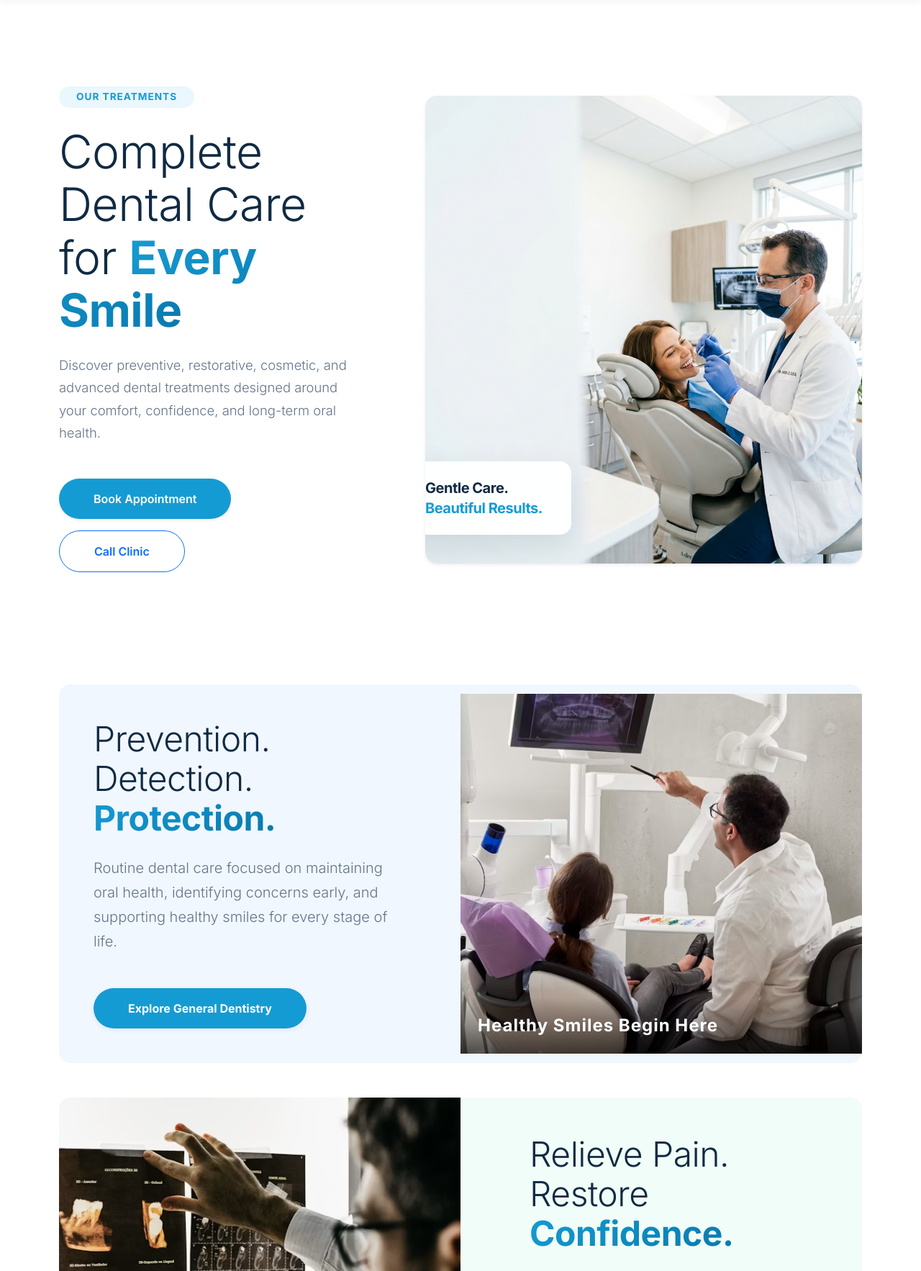
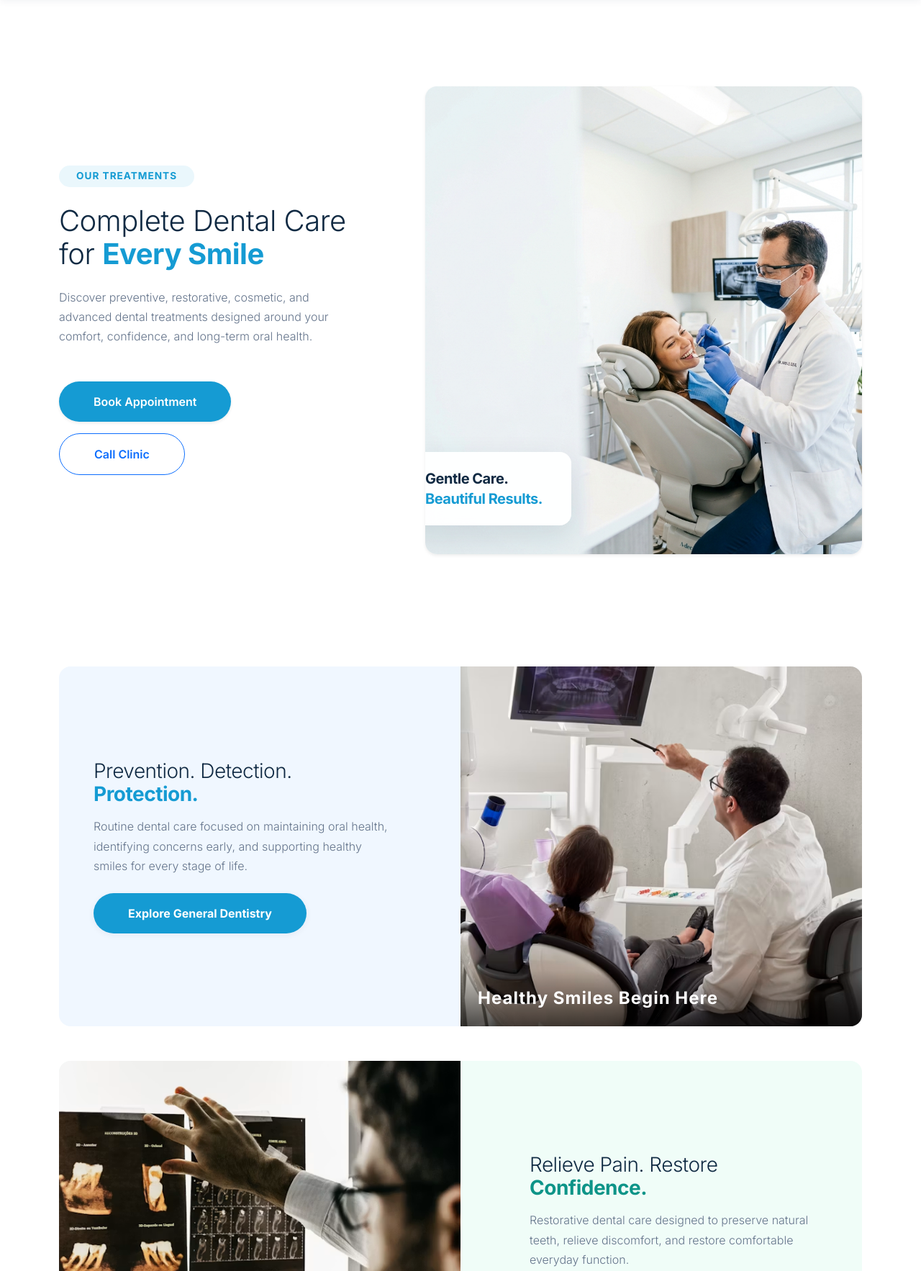
Before and after one commit to gangasagar12/carefirst-dental-clinic, a Django app: page /treatments/ in a window 1280 px wide. Shown: the part 138-1904 px from the top of the page at 72% size. Run offline with Django 5.2, Linux system fonts and the light colour scheme.

Commit message:
Fix: Shrink all headings by 50% and apply distinct accent colors for categories

```diff
--- a/static/css/treatments.css
+++ b/static/css/treatments.css
@@ -16,6 +16,9 @@
     -webkit-background-clip: text;
     -webkit-text-fill-color: transparent;
 }
+.text-teal { color: #0D9488 !important; }
+.text-purple { color: #7C3AED !important; }
+.text-orange { color: #EA580C !important; }
 
 /* Animations & Transitions */
 .transition-smooth {
--- a/templates/pages/treatments_partials/emergency_banner.html
+++ b/templates/pages/treatments_partials/emergency_banner.html
@@ -9,10 +9,10 @@
     <div class="container py-5 my-lg-4 position-relative" style="z-index: 2;">
         <div class="row justify-content-center text-center">
             <div class="col-lg-8 fade-up">
-                <h1 class="editorial-heading display-3 text-white mb-4 fw-bold">
+                <h1 class="editorial-heading h2 text-white mb-3 fw-bold">
                     Dental Emergency?
                 </h1>
-                <p class="lead text-white-50 mb-5 fs-4" style="font-weight: 300;">
+                <p class="text-white-50 mb-4" style="font-weight: 300;">
                     Prompt care for dental pain, swelling, injury, broken teeth, or urgent oral concerns. We are here to help you when you need it most.
                 </p>
                 <div class="d-flex justify-content-center gap-3">
--- a/templates/pages/treatments_partials/featured_treatments_grid.html
+++ b/templates/pages/treatments_partials/featured_treatments_grid.html
@@ -2,8 +2,8 @@
 <section class="featured-treatments py-5 bg-white">
     <div class="container py-5 my-lg-4">
         <div class="mb-5 fade-up">
-            <h1 class="editorial-heading display-4 text-navy">
-                Featured <strong class="text-gradient-primary">Treatments</strong>
+            <h1 class="editorial-heading h2 text-navy">
+                Featured <strong class="text-primary">Treatments</strong>
             </h1>
         </div>
 
--- a/templates/pages/treatments_partials/patient_journey.html
+++ b/templates/pages/treatments_partials/patient_journey.html
@@ -2,8 +2,8 @@
 <section class="patient-journey py-5 bg-white border-bottom border-light">
     <div class="container py-5 my-lg-4">
         <div class="text-center mb-5 pb-lg-4 fade-up">
-            <h1 class="editorial-heading display-4 text-navy mb-4">
-                Your Journey to a <strong class="text-gradient-primary">Healthier Smile</strong>
+            <h1 class="editorial-heading h2 text-navy mb-4">
+                Your Journey to a <strong class="text-primary">Healthier Smile</strong>
             </h1>
         </div>
 
--- a/templates/pages/treatments_partials/signature_treatment.html
+++ b/templates/pages/treatments_partials/signature_treatment.html
@@ -8,15 +8,15 @@
             </div>
             <div class="col-lg-6 fade-up" style="animation-delay: 0.2s;">
                 <div class="ps-lg-5">
-                    <h2 class="editorial-heading display-4 text-navy mb-4">
-                        Save Your Natural <strong class="text-gradient-primary">Tooth</strong>
+                    <h2 class="editorial-heading h2 text-navy mb-3">
+                        Save Your Natural <strong class="text-primary">Tooth</strong>
                     </h2>
 
                     <div class="bg-primary-light p-4 rounded-4 mb-4 border-start border-primary border-4">
                         <p class="fst-italic text-navy mb-0 fs-5">“Preserving your natural tooth whenever possible.”</p>
                     </div>
 
-                    <p class="text-secondary-brand mb-5 fs-5" style="line-height: 1.7; font-weight: 300;">
+                    <p class="text-secondary-brand mb-4" style="line-height: 1.7; font-weight: 300;">
                         Our advanced endodontic therapy removes infection from deep within the tooth, relieving pain and preventing extraction. With modern rotary technology and expert anesthesia, this procedure is as comfortable as a routine filling.
                     </p>
 
@@ -33,12 +33,12 @@
         <div class="row align-items-center g-5">
             <div class="col-lg-6 order-2 order-lg-1 fade-up" style="animation-delay: 0.2s;">
                 <div class="pe-lg-5">
-                    <h2 class="editorial-heading display-4 text-navy mb-4">
-                        Replace Missing Teeth with <strong class="text-gradient-primary">Confidence</strong>
+                    <h2 class="editorial-heading h2 text-navy mb-3">
+                        Replace Missing Teeth with <strong class="text-teal">Confidence</strong>
                     </h2>
 
                     <div class="bg-white shadow-sm p-4 rounded-4 mb-4">
-                        <p class="text-secondary-brand mb-0 fs-5" style="line-height: 1.7; font-weight: 300;">
+                        <p class="text-secondary-brand mb-0" style="line-height: 1.7; font-weight: 300;">
                             Dental implants are the absolute gold standard for tooth replacement. They act as artificial roots, providing a permanent foundation for custom crowns that look, feel, and function exactly like natural teeth.
                         </p>
                     </div>
@@ -62,11 +62,11 @@
             </div>
             <div class="col-lg-6 fade-up" style="animation-delay: 0.2s;">
                 <div class="ps-lg-5">
-                    <h2 class="editorial-heading display-4 text-navy mb-4">
-                        A Brighter Smile Starts <strong class="text-gradient-primary">Today</strong>
+                    <h2 class="editorial-heading h2 text-navy mb-3">
+                        A Brighter Smile Starts <strong class="text-orange">Today</strong>
                     </h2>
 
-                    <p class="text-secondary-brand mb-5 fs-5" style="line-height: 1.7; font-weight: 300;">
+                    <p class="text-secondary-brand mb-4" style="line-height: 1.7; font-weight: 300;">
                         Reverse years of staining from coffee, tea, and aging in just one visit. Our professional whitening treatments are safe for your enamel and deliver dramatically vibrant, long-lasting results that boost your self-confidence immediately.
                     </p>
 
--- a/templates/pages/treatments_partials/treatment_category_card.html
+++ b/templates/pages/treatments_partials/treatment_category_card.html
@@ -6,10 +6,10 @@
         <div class="row align-items-center g-0 mb-5 overflow-hidden rounded-4 fade-up" style="background-color: #F0F7FF;">
             <div class="col-lg-6 order-2 order-lg-1 p-5 p-xl-5">
                 <div class="pe-xl-5">
-                    <h2 class="editorial-heading display-5 text-navy mb-4">
-                        Prevention. Detection. <strong class="text-gradient-primary">Protection.</strong>
+                    <h2 class="editorial-heading h3 text-navy mb-3">
+                        Prevention. Detection. <strong class="text-primary">Protection.</strong>
                     </h2>
-                    <p class="text-secondary-brand mb-5 fs-5" style="line-height: 1.7; font-weight: 300;">
+                    <p class="text-secondary-brand mb-4" style="line-height: 1.7; font-weight: 300;">
                         Routine dental care focused on maintaining oral health, identifying concerns early, and supporting healthy smiles for every stage of life.
                     </p>
                     <a href="{% url 'treatments' %}" class="btn btn-primary px-5 py-3 rounded-pill fw-bold transition-smooth hover-lift">Explore General Dentistry</a>
@@ -37,10 +37,10 @@
             </div>
             <div class="col-lg-6 p-5 p-xl-5">
                 <div class="ps-xl-5">
-                    <h2 class="editorial-heading display-5 text-navy mb-4">
-                        Relieve Pain. Restore <strong class="text-gradient-primary">Confidence.</strong>
+                    <h2 class="editorial-heading h3 text-navy mb-3">
+                        Relieve Pain. Restore <strong class="text-teal">Confidence.</strong>
                     </h2>
-                    <p class="text-secondary-brand mb-5 fs-5" style="line-height: 1.7; font-weight: 300;">
+                    <p class="text-secondary-brand mb-4" style="line-height: 1.7; font-weight: 300;">
                         Restorative dental care designed to preserve natural teeth, relieve discomfort, and restore comfortable everyday function.
                     </p>
                     <a href="{% url 'treatments' %}" class="btn text-white px-5 py-3 rounded-pill fw-bold transition-smooth hover-lift" style="background-color: #0D9488;">Explore Specialized Care</a>
@@ -52,10 +52,10 @@
         <div class="row align-items-center g-0 mb-5 overflow-hidden rounded-4 fade-up" style="background-color: #F5F3FF;">
             <div class="col-lg-6 order-2 order-lg-1 p-5 p-xl-5">
                 <div class="pe-xl-5">
-                    <h2 class="editorial-heading display-5 text-navy mb-4">
-                        Advanced Solutions. Lasting <strong class="text-gradient-primary">Results.</strong>
+                    <h2 class="editorial-heading h3 text-navy mb-3">
+                        Advanced Solutions. Lasting <strong class="text-purple">Results.</strong>
                     </h2>
-                    <p class="text-secondary-brand mb-5 fs-5" style="line-height: 1.7; font-weight: 300;">
+                    <p class="text-secondary-brand mb-4" style="line-height: 1.7; font-weight: 300;">
                         Comprehensive advanced dental treatments focused on alignment, gum health, tooth replacement, and long-term smile rehabilitation.
                     </p>
                     <a href="{% url 'treatments' %}" class="btn text-white px-5 py-3 rounded-pill fw-bold transition-smooth hover-lift" style="background-color: #7C3AED;">Explore Advanced Care</a>
--- a/templates/pages/treatments_partials/treatment_faq.html
+++ b/templates/pages/treatments_partials/treatment_faq.html
@@ -4,8 +4,8 @@
         <div class="row justify-content-center">
             <div class="col-lg-8">
                 <div class="text-center mb-5 pb-lg-3 fade-up">
-                    <h1 class="editorial-heading display-4 text-navy">
-                        Frequently Asked <strong class="text-gradient-primary">Questions</strong>
+                    <h1 class="editorial-heading h2 text-navy">
+                        Frequently Asked <strong class="text-primary">Questions</strong>
                     </h1>
                 </div>
 
--- a/templates/pages/treatments_partials/treatments_cta.html
+++ b/templates/pages/treatments_partials/treatments_cta.html
@@ -1,10 +1,10 @@
 {% load static %}
 <section class="treatments-cta py-5 text-center" style="background: linear-gradient(135deg, #F0F7FF 0%, #E0F2FE 100%);">
     <div class="container py-5 my-lg-5 fade-up">
-        <h1 class="editorial-heading display-3 text-navy mb-4">
-            Ready to Care for Your <strong class="text-gradient-primary">Smile?</strong>
+        <h1 class="editorial-heading h2 text-navy mb-3">
+            Ready to Care for Your <strong class="text-primary">Smile?</strong>
         </h1>
-        <p class="lead text-secondary-brand mb-5 mx-auto" style="max-width: 600px; line-height: 1.7; font-weight: 300;">
+        <p class="text-secondary-brand mb-4 mx-auto" style="max-width: 600px; line-height: 1.7; font-weight: 300;">
             Book a consultation with CareFirst Dental Clinic and experience patient-focused dental care in Shankhamul, Kathmandu.
         </p>
         <div class="d-flex flex-wrap justify-content-center gap-3">
--- a/templates/pages/treatments_partials/treatments_hero.html
+++ b/templates/pages/treatments_partials/treatments_hero.html
@@ -8,11 +8,11 @@
                     OUR TREATMENTS
                 </span>
 
-                <h1 class="editorial-heading display-3 text-navy mb-4 fade-up">
-                    Complete Dental Care for <strong class="text-gradient-primary">Every Smile</strong>
+                <h1 class="editorial-heading h1 text-navy mb-4 fade-up">
+                    Complete Dental Care for <strong class="text-primary">Every Smile</strong>
                 </h1>
 
-                <p class="lead text-secondary-brand mb-5 fade-up" style="animation-delay: 0.1s; font-weight: 300; font-size: 1.15rem; line-height: 1.7;">
+                <p class="text-secondary-brand mb-5 fade-up" style="animation-delay: 0.1s; font-weight: 300; line-height: 1.7;">
                     Discover preventive, restorative, cosmetic, and advanced dental treatments designed around your comfort, confidence, and long-term oral health.
                 </p>
 
--- a/templates/pages/treatments_partials/why_carefirst_treatment.html
+++ b/templates/pages/treatments_partials/why_carefirst_treatment.html
@@ -2,8 +2,8 @@
 <section class="why-carefirst py-5" style="background-color: #F0F7FF;">
     <div class="container py-5 my-lg-5">
         <div class="text-center mb-5 pb-lg-5 fade-up">
-            <h1 class="editorial-heading display-3 text-navy">
-                Care You Can Trust. Results You Can <strong class="text-gradient-primary">See.</strong>
+            <h1 class="editorial-heading h2 text-navy">
+                Care You Can Trust. Results You Can <strong class="text-primary">See.</strong>
             </h1>
         </div>
 
@@ -20,7 +20,7 @@
             <div class="col-md-4 fade-up" style="animation-delay: 0.2s;">
                 <div class="pe-lg-4">
                     <h3 class="h4 text-navy fw-bold mb-4 border-start border-primary border-4 ps-4">Ethical Recommendations</h3>
-                    <p class="text-secondary-brand fs-5" style="line-height: 1.7; font-weight: 300;">
+                    <p class="text-secondary-brand" style="line-height: 1.7; font-weight: 300;">
                         Clear communication and responsible treatment guidance at every step. We only recommend what you genuinely need to achieve lasting oral health.
                     </p>
                 </div>
@@ -29,7 +29,7 @@
             <div class="col-md-4 fade-up" style="animation-delay: 0.3s;">
                 <div class="pe-lg-4">
                     <h3 class="h4 text-navy fw-bold mb-4 border-start border-primary border-4 ps-4">Multispecialty Expertise</h3>
-                    <p class="text-secondary-brand fs-5" style="line-height: 1.7; font-weight: 300;">
+                    <p class="text-secondary-brand" style="line-height: 1.7; font-weight: 300;">
                         Comprehensive care from a coordinated dental team in one convenient location, ensuring you receive the highest standard of specialized treatment.
                     </p>
                 </div>
```
